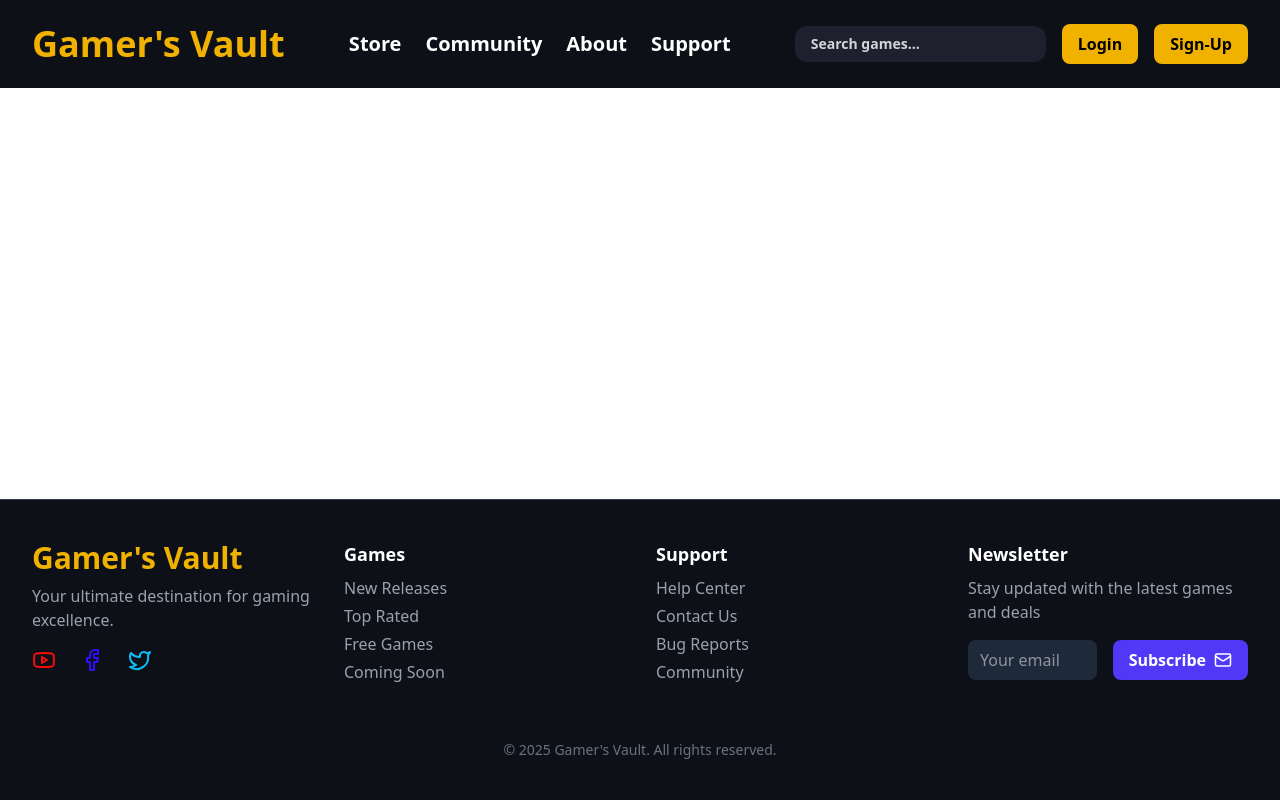
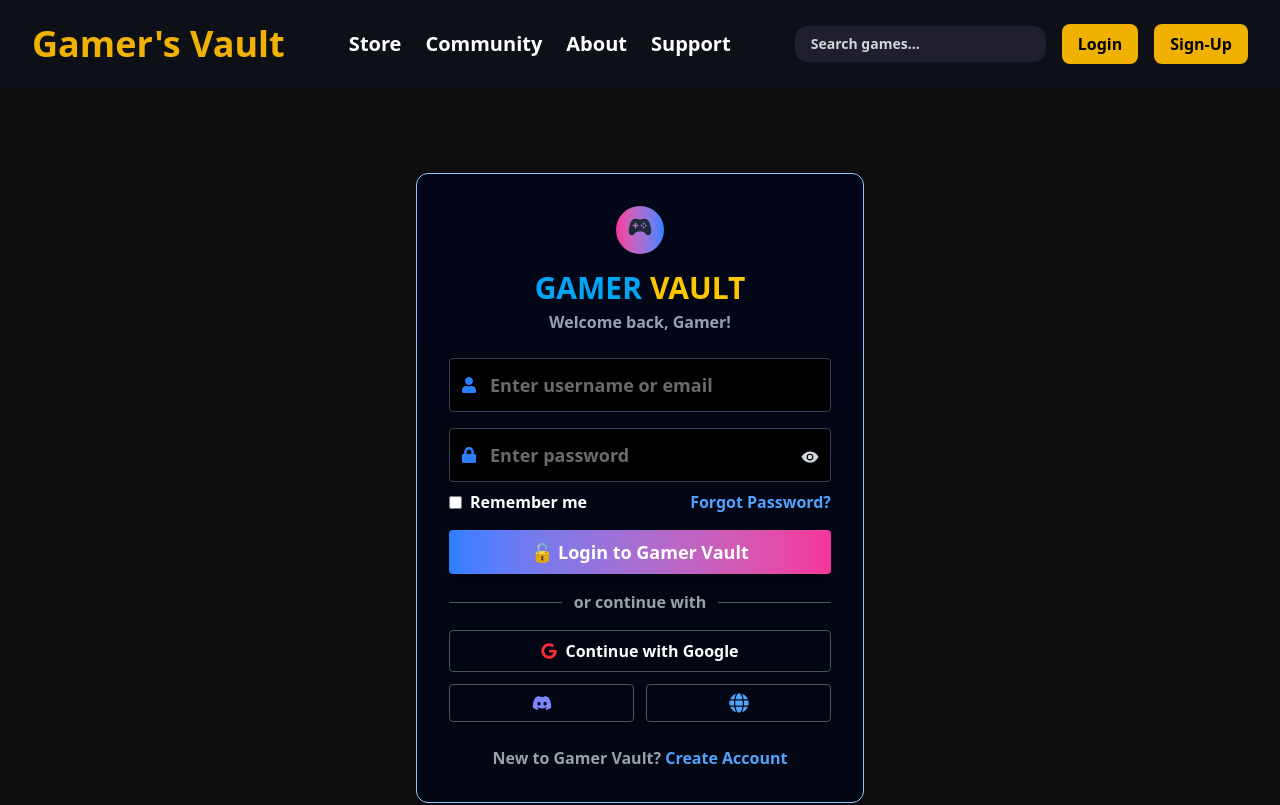
Before and after one commit to Avv-2301/GamerVault-frontend, a React (Vite) app: page /login in a window 1280 px wide. Shown: the top 805 px of the page. Built offline with nearby package versions, Linux system fonts and the light colour scheme.

Commit message:
Login Page and add review

```diff
--- a/src/App.jsx
+++ b/src/App.jsx
@@ -5,6 +5,7 @@ import { Routes, Route } from "react-router-dom";
 import Loading from "./components/common/Loading";
 import AgeVerification from "./components/common/AgeVerification.jsx";
 import SignUp from "./pages/SignUp.jsx";
+import Login from "./pages/Login.jsx";
 const Home = lazy(() => import("./pages/Home"));
 const Footer = lazy(() => import("./components/common/Footer"));
 const AllGames = lazy(() => import("./pages/AllGames"));
@@ -20,6 +21,7 @@ function App() {
         <Suspense fallback={<Loading />}>
           <Routes>
             <Route path="/sign-up" element={<SignUp />}></Route>
+            <Route path="/login" element={<Login />}></Route>
             <Route path="/" element={<Home />} />
             <Route path="/store" element={<AllGames />} />
             <Route path="/game/:id" element={<GameDetails />} />
--- /dev/null
+++ b/src/components/GameDetails/ReviewForm.jsx
@@ -0,0 +1,68 @@
+import React from "react";
+import { useState } from "react";
+
+const ReviewForm = () => {
+  const [username, setUsername] = useState("");
+  const [rating, setRating] = useState(5);
+  const [comment, setComment] = useState("");
+  const [submitted, setSubmitted] = useState(true);
+
+  const handleSubmit = (e) => {
+    e.preventDefault();
+    console.log({ username, rating, comment }); // You can send to API here
+    setSubmitted(true);
+    setUsername("");
+    setRating(5);
+    setComment("");
+  };
+  return (
+    <div className="bg-[#1a1a2e] p-6 rounded-xl shadow-md space-y-4 border border-gray-700">
+      <h3 className="text-3xl font-bold text-white">Leave a Review</h3>
+
+      {submitted && (
+        <div className="text-green-400 text-md font-semibold">Review submitted! 🎉</div>
+      )}
+
+      <form onSubmit={handleSubmit} className="space-y-4">
+        <input
+          type="text"
+          placeholder="Your Name"
+          value={username}
+          onChange={(e) => setUsername(e.target.value)}
+          required
+          className="w-full px-4 py-2 rounded-lg font-semibold bg-[#12121c] text-white border border-gray-600 focus:outline-none"
+        />
+
+        <select
+          value={rating}
+          onChange={(e) => setRating(Number(e.target.value))}
+          className="w-full px-4 py-2 rounded-lg font-semibold bg-[#12121c] text-white border border-gray-600 focus:outline-none"
+        >
+          <option value={5}>⭐️⭐️⭐️⭐️⭐️ - Excellent</option>
+          <option value={4}>⭐️⭐️⭐️⭐️ - Good</option>
+          <option value={3}>⭐️⭐️⭐️ - Average</option>
+          <option value={2}>⭐️⭐️ - Poor</option>
+          <option value={1}>⭐️ - Terrible</option>
+        </select>
+
+        <textarea
+          placeholder="Write your review..."
+          value={comment}
+          onChange={(e) => setComment(e.target.value)}
+          required
+          rows="4"
+          className="w-full px-4 py-2 rounded-lg font-semibold bg-[#12121c] text-white border border-gray-600 focus:outline-none resize-none"
+        />
+
+        <button
+          type="submit"
+          className="w-full bg-gradient-to-r from-blue-500 to-pink-500 text-white font-semibold py-2 rounded-lg font-semibold hover:opacity-90"
+        >
+          Submit Review
+        </button>
+      </form>
+    </div>
+  );
+};
+
+export default ReviewForm;
--- a/src/pages/GameDetails.jsx
+++ b/src/pages/GameDetails.jsx
@@ -1,5 +1,6 @@
 import React, { lazy, Suspense } from "react";
 import Loading from "../components/common/Loading";
+const ReviewForm = lazy(() => import("../components/GameDetails/ReviewForm"));
 const GameHero = lazy(() => import("../components/GameDetails/GameHero"));
 const GameTags = lazy(() => import("../components/GameDetails/GameTags"));
 const GameMedia = lazy(() => import("../components/GameDetails/GameMedia"));
@@ -27,6 +28,7 @@ const GameDetails = () => {
           <div className="flex-1 space-y-10">
             <GameMedia />
             <AboutGame />
+            <ReviewForm/>
             <PlayerReviews />
           </div>
         </Suspense>
--- a/src/pages/Login.jsx
+++ b/src/pages/Login.jsx
@@ -1,9 +1,110 @@
-import React from 'react'
+import React from "react";
+import { useState } from "react";
+import {
+  FaUser,
+  FaLock,
+  FaEye,
+  FaGoogle,
+  FaDiscord,
+  FaGlobe,
+} from "react-icons/fa";
+import { IoGameController, IoEye, IoEyeOff } from "react-icons/io5";
+import {Link} from 'react-router-dom';
 
 const Login = () => {
+  const [showPassword, setShowPassword] = useState(true);
   return (
-    <div>Login</div>
-  )
-}
+    <div className="min-h-screen bg-[#0e0e0e] flex items-center justify-center relative overflow-hidden">
+      <div className="border border-gradient-to-r from-slate-950 to-gray-950 shadow-lg bg-gradient-to-b from-[#fc0324] to-[#2403fc] p-8 rounded-xl shadow-xl w-full max-w-md border border-blue-300">
+        <div className="flex justify-center mb-4">
+          <div className="w-12 h-12 rounded-full bg-gradient-to-r from-pink-500 to-blue-500 flex items-center justify-center">
+            <IoGameController size={24} className="text-gray-800 animate-bounce" />
+          </div>
+        </div>
 
-export default Login
+        <h2 className="text-center text-3xl font-bold text-white mb-1 space-x-2">
+          <span className="text-sky-500">GAMER</span>
+          <span className="text-yellow-400">VAULT</span>
+        </h2>
+        <p className="text-center text-gray-400 text-md font-semibold mb-6">
+          Welcome back, Gamer!
+        </p>
+
+        {/* Username/Email */}
+        <div className="mb-4 relative">
+          <FaUser className="absolute top-1/2 left-3 transform -translate-y-1/2 text-blue-500" />
+          <input
+            type="text"
+            placeholder="Enter username or email"
+            className="w-full pl-10 p-3 bg-black border border-gray-700 rounded focus:outline-none focus:border-blue-500 focus:ring-1 focus:ring-blue-500 text-gray-300 font-semibold text-lg"
+          />
+        </div>
+
+        {/* Password */}
+        <div className="mb-2 relative">
+          <FaLock className="absolute top-1/2 left-3 transform -translate-y-1/2 text-blue-500" />
+          <input
+            type={showPassword ? "text" : "password"}
+            placeholder="Enter password"
+            className="w-full pl-10 p-3 bg-black border border-gray-700 rounded focus:outline-none focus:border-blue-500 focus:ring-1 focus:ring-blue-500 text-gray-300 font-semibold text-lg"
+          />
+          <button
+            type="button"
+            onClick={() => setShowPassword(!showPassword)}
+            className="absolute top-3 right-3 text-gray-400"
+          >
+            {showPassword ? (
+              <IoEye className="mt-2 text-gray-300" size={18} />
+            ) : (
+              <IoEyeOff className="mt-2 text-gray-300" size={18} />
+            )}
+          </button>
+        </div>
+
+        <div className="flex justify-between items-center text-md font-semibold mb-4 text-white">
+          <label className="flex items-center gap-2">
+            <input type="checkbox" className="form-checkbox accent-blue-500" />
+            Remember me
+          </label>
+          <a href="#" className="text-blue-400 hover:underline">
+            Forgot Password?
+          </a>
+        </div>
+
+        <button className="w-full bg-gradient-to-r from-blue-500 to-pink-500 hover:opacity-90 text-white font-semibold py-2 rounded mb-4 shadow-md text-lg">
+          🔓 Login to Gamer Vault
+        </button>
+
+        <div className="flex items-center mb-4">
+          <hr className="flex-grow border-gray-600" />
+          <span className="mx-3 text-gray-400 text-md font-semibold">or continue with</span>
+          <hr className="flex-grow border-gray-600" />
+        </div>
+
+        {/* Social Buttons */}
+        <div className="space-y-3">
+          <button className="w-full flex items-center justify-center gap-2 border border-gray-600 rounded p-2 text-white hover:bg-[#1e263a] font-semibold">
+            <FaGoogle className="text-red-500" /> Continue with Google
+          </button>
+          <div className="flex gap-3">
+            <button className="flex-1 border border-gray-600 rounded p-2 text-white hover:bg-[#1e263a] flex justify-center items-center">
+              <FaDiscord className="text-indigo-400" size={20} />
+            </button>
+            <button className="flex-1 border border-gray-600 rounded p-2 text-white hover:bg-[#1e263a] flex justify-center items-center">
+              <FaGlobe className="text-blue-400" size={20} />
+            </button>
+          </div>
+        </div>
+
+        <p className="text-center text-md font-semibold text-gray-400 mt-6">
+          New to Gamer Vault?{" "}
+          <Link to={"/sign-up"} className="text-blue-400 hover:underline">
+            Create Account
+          </Link>
+        </p>
+      </div>
+    </div>
+  );
+};
+
+export default Login;
--- a/src/pages/SignUp.jsx
+++ b/src/pages/SignUp.jsx
@@ -11,6 +11,7 @@ import {
   FaShieldAlt,
   FaCalendar,
 } from "react-icons/fa";
+import { Link } from 'react-router-dom';
 
 const SignUp = () => {
   const [showPassword, setShowPassword] = useState(true);
@@ -19,7 +20,7 @@ const SignUp = () => {
       <div className="w-full max-w-md p-8 rounded-xl border border-gradient-to-r from-slate-950 to-gray-950 shadow-lg bg-gradient-to-b from-[#fc0324] to-[#2403fc] relative mb-10 mt-10">
         <div className="flex justify-center mb-4">
           <div className="w-14 h-14 rounded-full bg-gradient-to-r from-pink-500 to-blue-500 flex items-center justify-center">
-            <IoGameController size={22} className="text-gray-800 animate-bounce" />
+            <IoGameController size={24} className="text-gray-800 animate-bounce" />
           </div>
         </div>
 
@@ -106,7 +107,7 @@ const SignUp = () => {
                 Terms of Service
               </a>{" "}
               and{" "}
-              <a href="#" className="text-pink-400">
+              <a href="#" className="text-yellow-400">
                 Privacy Policy
               </a>
             </span>
@@ -121,9 +122,9 @@ const SignUp = () => {
 
         <p className="text-center text-lg font-semibold text-gray-500 mt-4">
           Already have an account?{" "}
-          <a href="/login" className="text-blue-400">
+          <Link to={"/login"} className="text-blue-400">
             Log in here
-          </a>
+          </Link>
         </p>
 
         <div className="flex items-center justify-center gap-4 mt-6">
```
